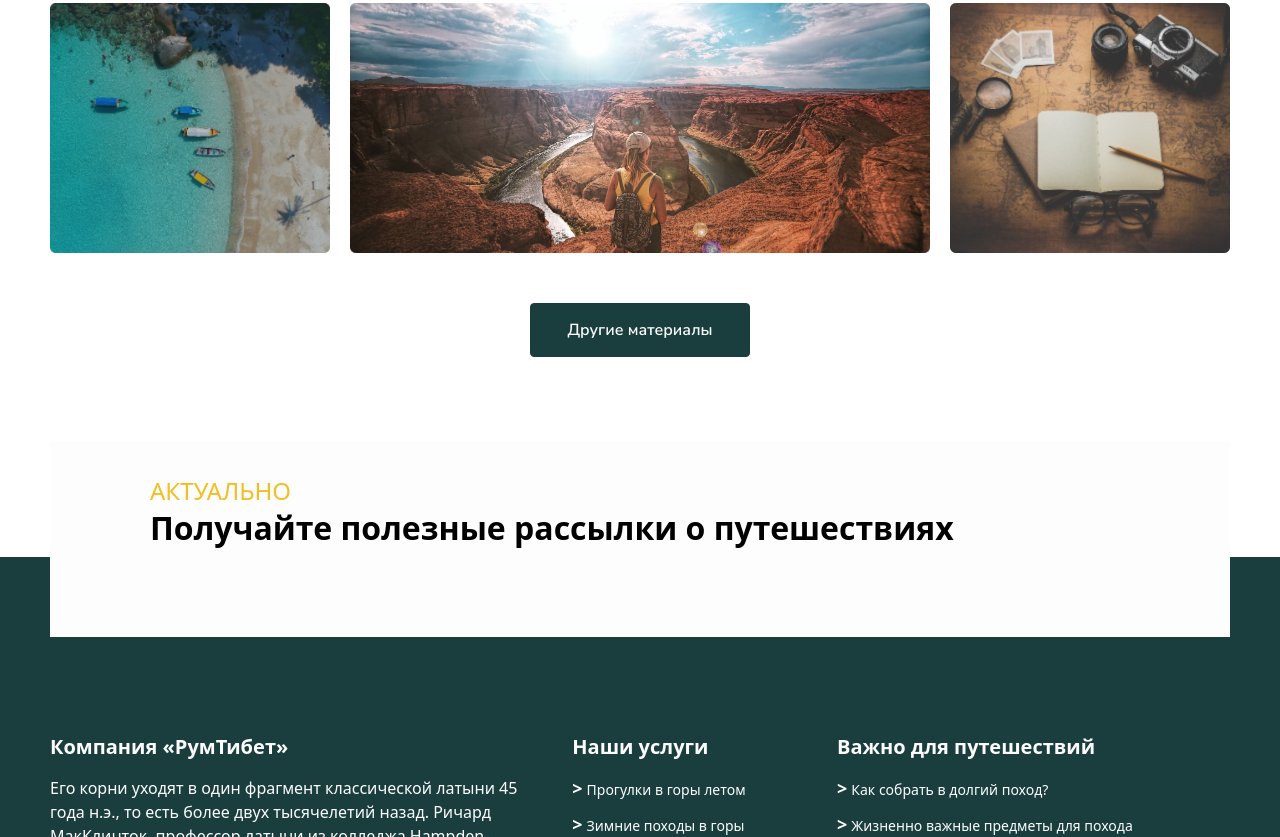
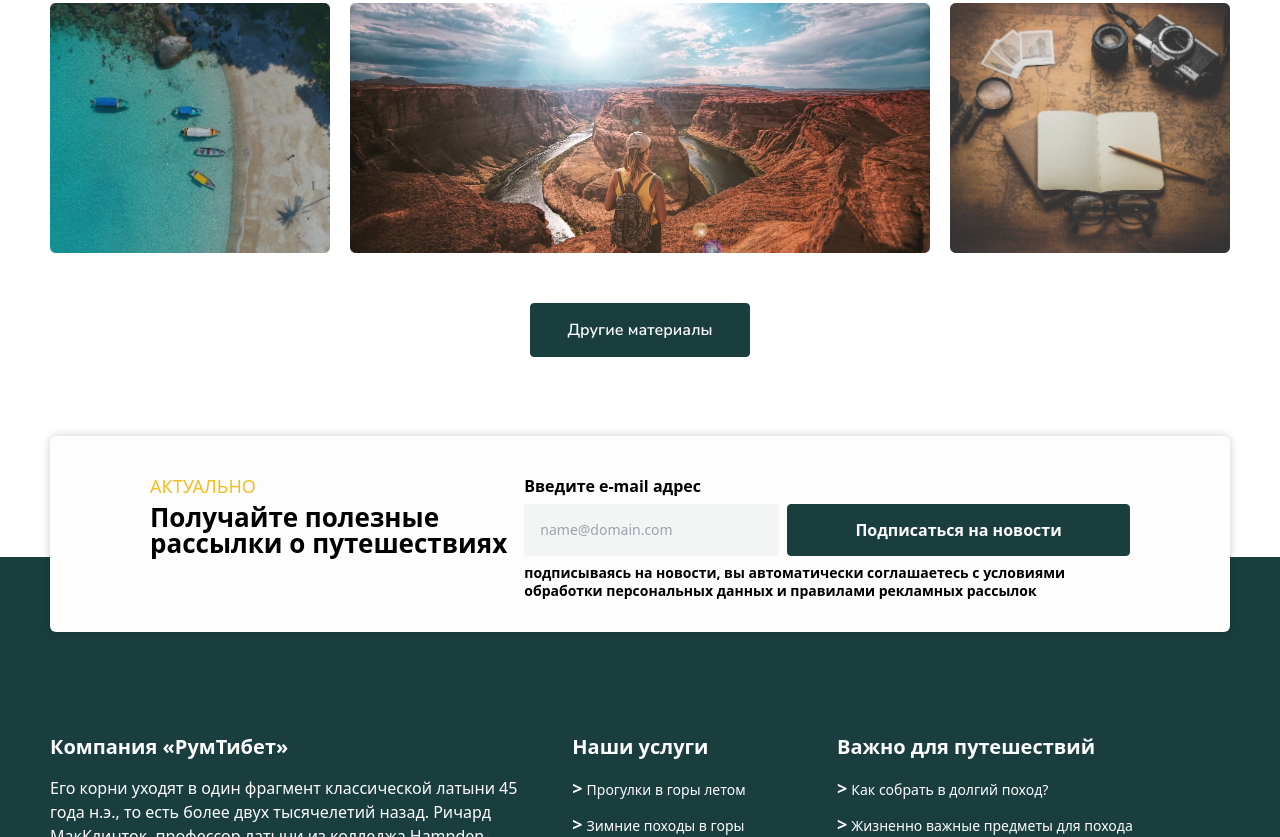
Before and after one commit to ELCRND/Travels, a website built with Vite: page index.html in a window 1280 px wide. Shown: the part 4631-5468 px from the top of the page. Built offline with nearby package versions, Linux system fonts and the light colour scheme; files whose address does not match are found by name.

Commit message:
modified:   components/Blog.js 	modified:   css/style.css 	modified:   main.js

```diff
--- a/components/Blog.js
+++ b/components/Blog.js
@@ -11,7 +11,7 @@ export const Blog = () => {
                                     <img src="./assets/italy.png" alt="italy city">
                                 </div>
                                 <div class="grid grid-flow-row overflow-hidden py-4">
-                                    <h1 class="text-2xl font-bold hover:underline cursor-pointer">Красивая Италbя, какая она в реальности?</h1>
+                                    <h1 class="text-2xl font-bold hover:underline cursor-pointer">Красивая Италия, какая она в реальности?</h1>
                                     <p class="text-sm font-normal text-pretty">Для современного мира базовый вектор развития предполагает независимые способы реализации соответствующих условий активизации.</p>
                                     <div class="flex justify-between self-end">
                                         <span class="text-sm font-bold text-Honey">01/04/2023</span>
--- a/main.js
+++ b/main.js
@@ -22,10 +22,18 @@ function Footer() {
   return `
       <footer class="pt-[178px] bg-Neptune">
         <div class="max-w-[1180px] mx-auto relative">
-          <div class="w-full h-[196px] p-[40px_100px] flex bg-White -translate-y-[150%] absolute shadow-[0_0_10px_rgba(0,0,0,0.7)]">
-            <div>
-              <h2 class="text-subTitle text-Honey uppercase">актуально</h2>
-              <h1 class="mt-2 text-title">Получайте полезные рассылки о путешествиях</h1>
+          <div class="w-full h-[196px] p-[40px_100px] flex bg-White -translate-y-[75%] top-[-50%] rounded-md absolute shadow-[0_0_10px_rgba(0,0,0,0.2)]">
+            <div class="max-w-[380px]">
+              <h2 class="text-[18px] leading-5 font-normal text-Honey uppercase">актуально</h2>
+              <h1 class="mt-2 text-[26px] leading-[26px] font-extrabold">Получайте полезные рассылки о путешествиях</h1>
+            </div>
+            <div class="grid grid-rows-[auto_auto_auto] gap-2">
+              <h2 class="text-btn font-semibold">Введите e-mail адрес</h2>
+              <label class="row-end-3 text-sm font-light">
+                <input type="email" placeholder="name@domain.com" class="w-full p-[16px] rounded bg-[#F3F5F4]"/>
+              </label>
+              <button class="row-end-3 p-[12px_24px] border-[1px] border-Neptune rounded bg-Neptune text-btn text-White hover:bg-White hover:text-Neptune  transition-colors">Подписаться на новости</button>
+              <p class="row-end-4 col-start-1 col-end-3 text-[14px] leading-[18px] font-semibold">подписываясь на новости, вы автоматически соглашаетесь с условиями обработки персональных данных и правилами рекламных рассылок</p>
             </div>
           </div>
           <section class="grid grid-cols-[auto_auto_auto] text-White">
```
Also changed, not shown: css/style.css.
